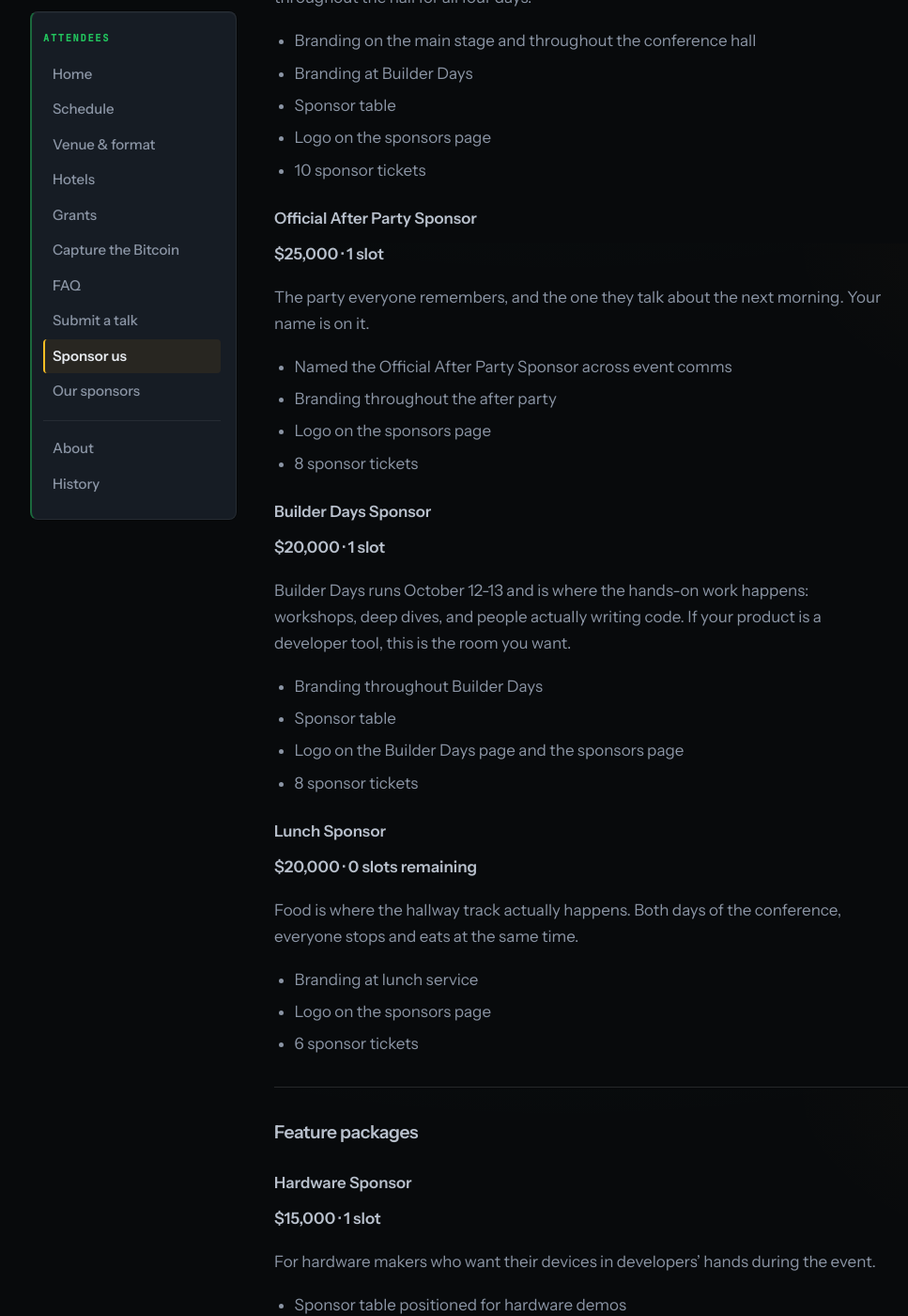
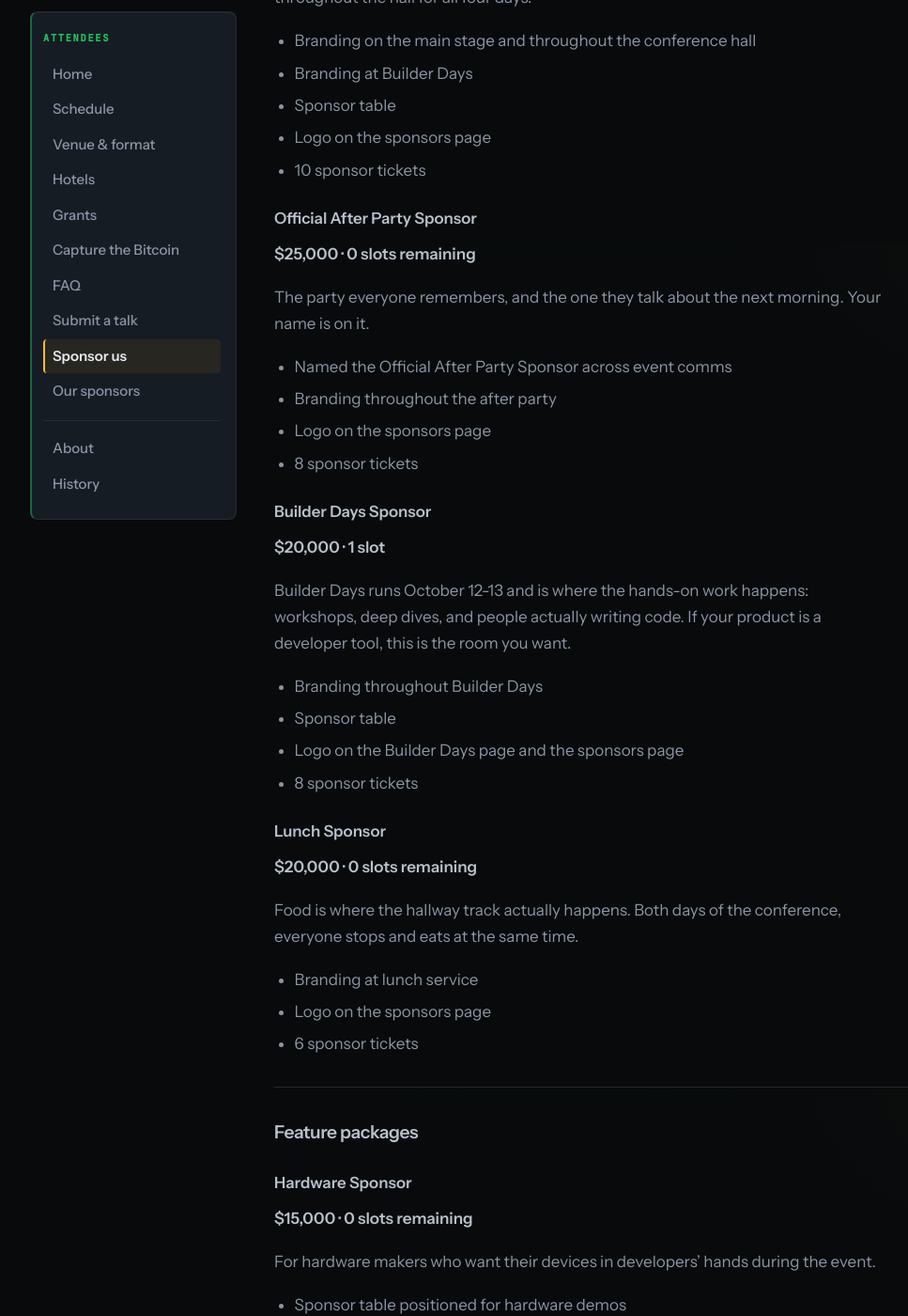
Before and after one commit to TABConf/8.tabconf.com, a Jekyll site: the page built from sponsors.md, in a window 1280 px wide and 1400 px high, scrolled down 1541 px. Shown: the whole window at 94% size, without its empty margins (42-1009 px from the left). Built offline with Jekyll 4.4.1, drawn with Linux system fonts in a browser that asks for light colours.

Commit message:
Sponsors page: after party and hardware are taken

```diff
--- a/sponsors.md
+++ b/sponsors.md
@@ -20,10 +20,10 @@ TABConf is a technical conference. The room is protocol and application develope
 | Package | Price | Slots remaining |
 |---|---|---|
 | [Main Sponsor](#main-sponsor) | $35,000 | 0 |
-| [Official After Party Sponsor](#official-after-party-sponsor) | $25,000 | 1 |
+| [Official After Party Sponsor](#official-after-party-sponsor) | $25,000 | 0 |
 | [Builder Days Sponsor](#builder-days-sponsor) | $20,000 | 1 |
 | [Lunch Sponsor](#lunch-sponsor) | $20,000 | 0 |
-| [Hardware Sponsor](#hardware-sponsor) | $15,000 | 1 |
+| [Hardware Sponsor](#hardware-sponsor) | $15,000 | 0 |
 | [Wristband Sponsor](#wristband-sponsor) | $15,000 | 0 |
 | [Grant Sponsor](#grant-sponsor) | $10,000 | Unlimited |
 | [Capture the Bitcoin Sponsor](#capture-the-bitcoin-sponsor) | $5,000 | 2 |
@@ -51,7 +51,7 @@ The most visible position at the conference. Your branding is on the main stage
 - 10 sponsor tickets
 
 ### Official After Party Sponsor
-**$25,000 · 1 slot**
+**$25,000 · 0 slots remaining**
 
 The party everyone remembers, and the one they talk about the next morning. Your name is on it.
 
@@ -84,7 +84,7 @@ Food is where the hallway track actually happens. Both days of the conference, e
 ## Feature packages
 
 ### Hardware Sponsor
-**$15,000 · 1 slot**
+**$15,000 · 0 slots remaining**
 
 For hardware makers who want their devices in developers' hands during the event.
 
```
